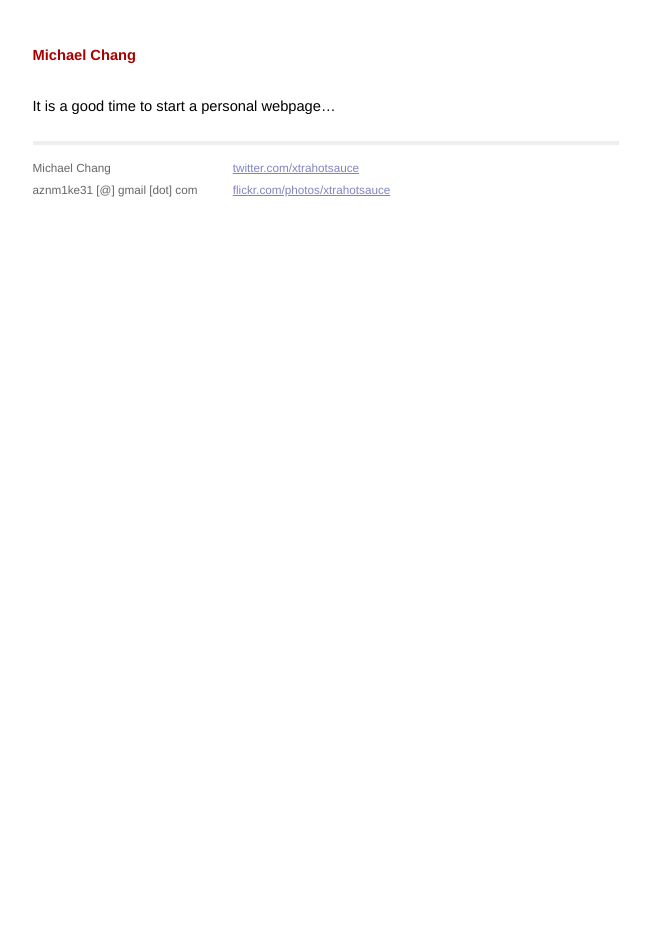
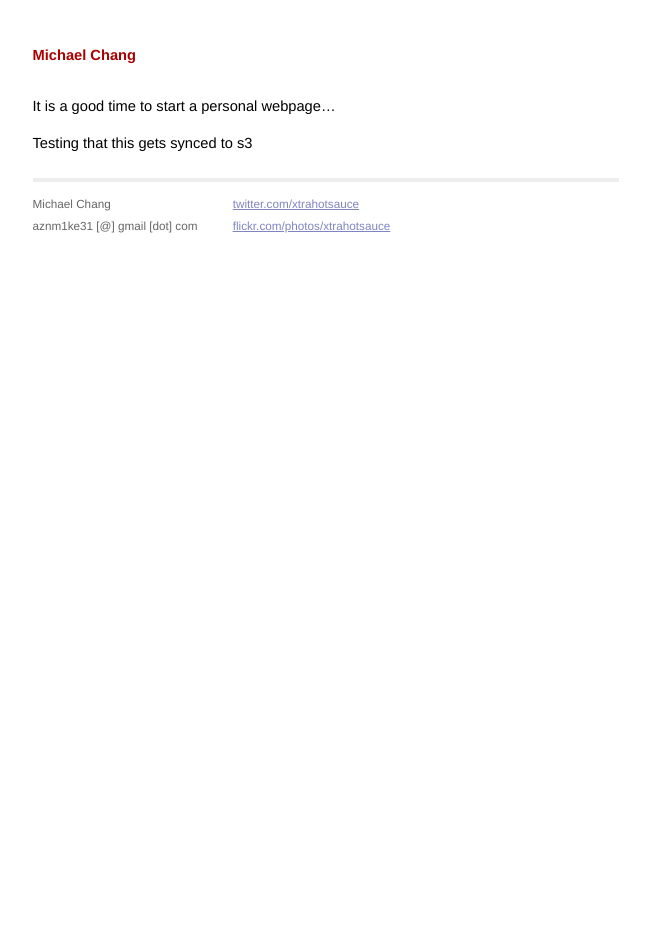
Before and after one commit to mcchang/homepage, a Jekyll site: the page built from _posts/2011-03-06-first-post.md, in a window 1280 px wide. Shown: the whole page, without its empty margins (314-964 px from the left). Built offline with Jekyll 4.4.1, drawn with Linux system fonts in a browser that asks for light colours; Markdown is read by kramdown in place of the engine named in the settings.

Commit message:
checking to see if git post-receive works

```diff
--- a/_posts/2011-03-06-first-post.md
+++ b/_posts/2011-03-06-first-post.md
@@ -4,3 +4,5 @@ title: This is my first post!
 ---
 
 It is a good time to start a personal webpage...
+
+Testing that this gets synced to s3
```
